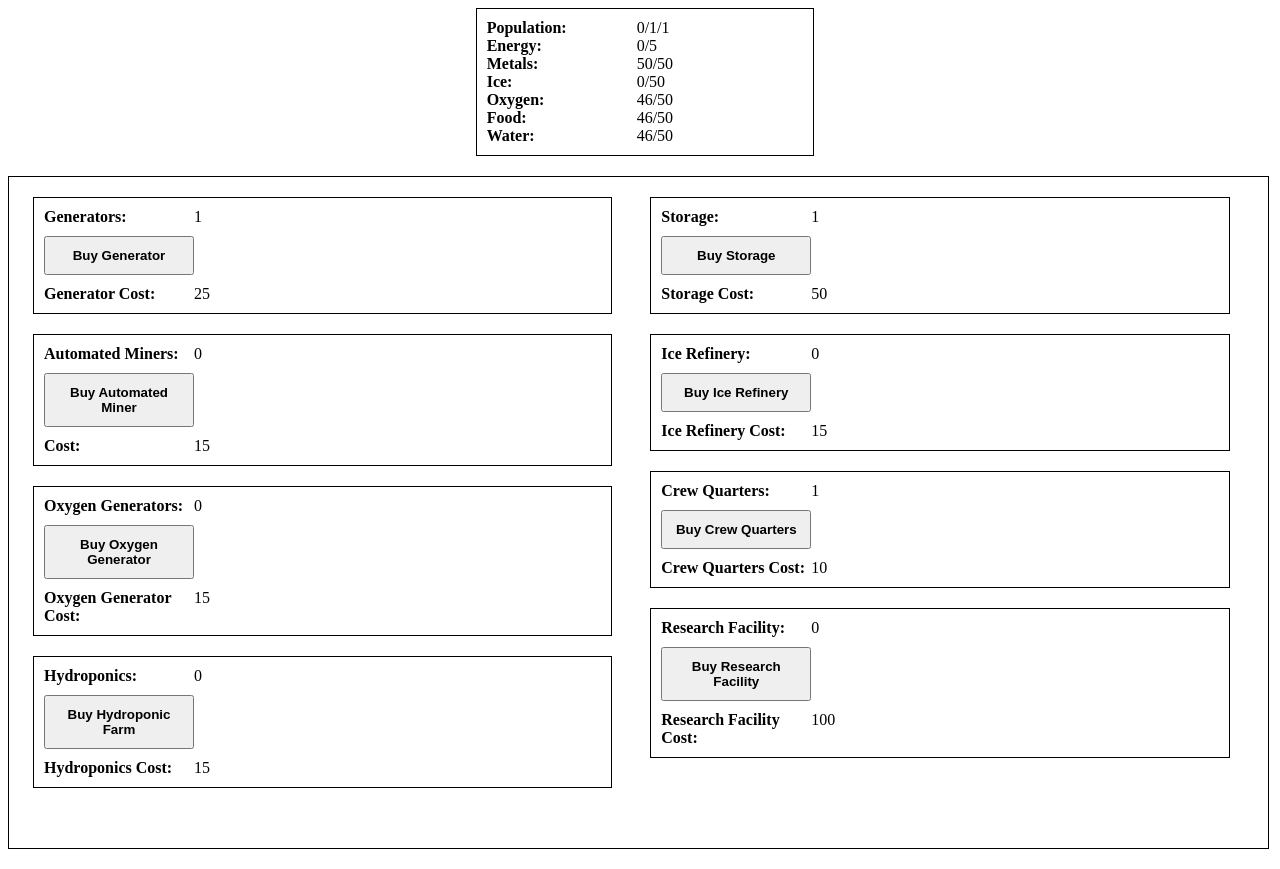
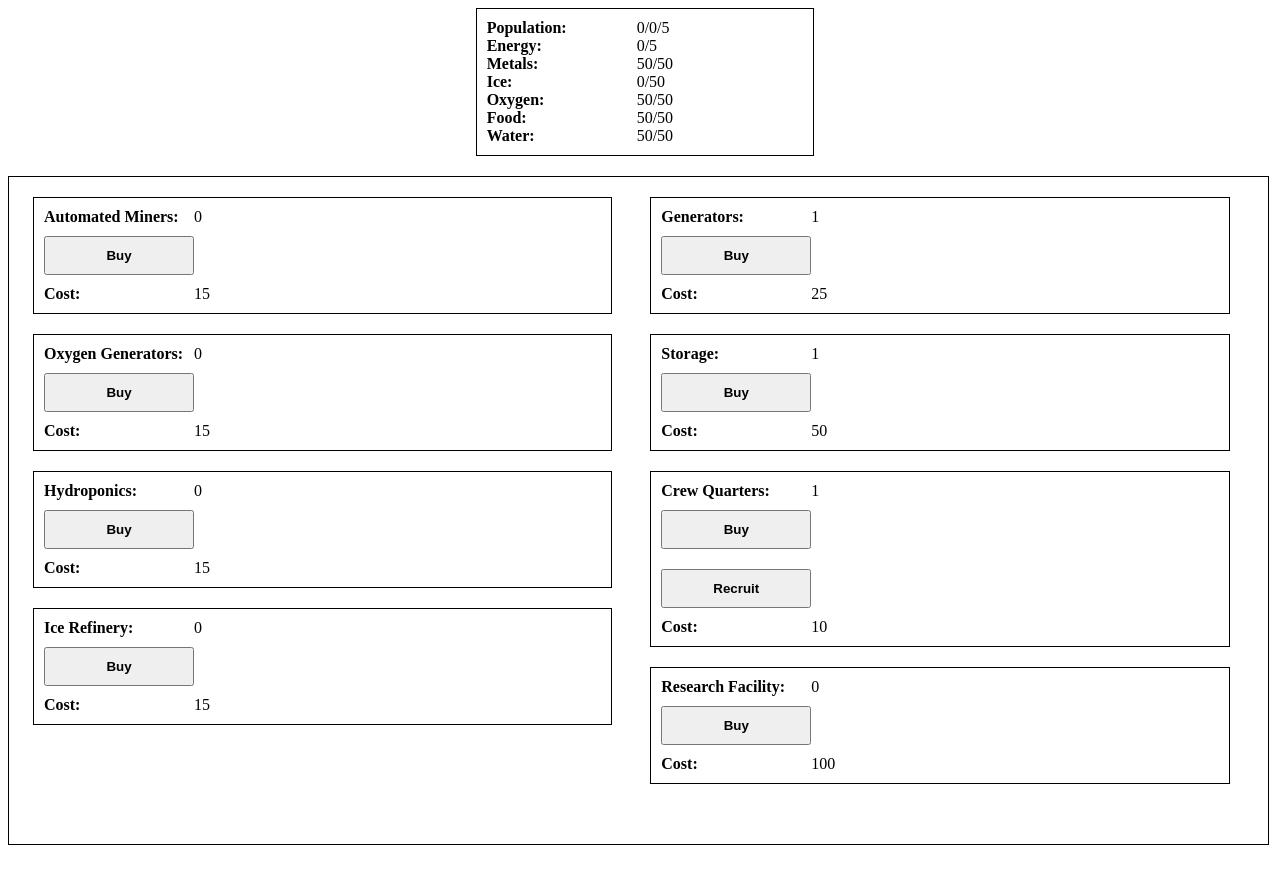
Before and after one commit to warpwarestudios/warpwarestudios.github.io, a plain HTML site: page index.html in a window 1280 px wide. Drawn offline with Linux system fonts and the light colour scheme.

Commit message:
Changes so that you have to recruit crew

```diff
--- a/index.html
+++ b/index.html
@@ -23,51 +23,47 @@
 <div class="upgrades">
     <div class="leftpanels">
         <div>
-            <label>Generators:</label> <span id="generators">1</span>
-            <button onclick="buyGenerator()">Buy Generator</button>
-            <label>Generator Cost:</label> <span id="genCost">25</span>
-
-        </div>
-        <div>
             <label>Automated Miners:</label> <span id="miners">0</span>
-            <button onclick="buyMiner()">Buy Automated Miner</button>
+            <button onclick="buyMiner()">Buy</button>
             <label>Cost:</label> <span id="minerCost">15</span>
-
         </div>
         <div>
             <label>Oxygen Generators:</label> <span id="lifesupport">0</span>
-            <button onclick="buyLifeSupport()">Buy Oxygen Generator</button>
-            <label>Oxygen Generator Cost:</label> <span id="lsCost">15</span>
-
+            <button onclick="buyLifeSupport()">Buy</button>
+            <label>Cost:</label> <span id="lsCost">15</span>
         </div>
         <div>
             <label>Hydroponics:</label> <span id="hydroponics">0</span>
-            <button onclick="buyHydroponics()">Buy Hydroponic Farm</button>
-            <label>Hydroponics Cost:</label> <span id="hydroponicsCost">15</span>
-
+            <button onclick="buyHydroponics()">Buy</button>
+            <label>Cost:</label> <span id="hydroponicsCost">15</span>
+        </div>
+         <div>
+            <label>Ice Refinery:</label> <span id="refineries">0</span>
+            <button onclick="buyRefinery()">Buy</button>
+            <label>Cost:</label> <span id="IceRefineryCost">15</span>
         </div>
     </div>
     <div class="rightpanels">
         <div>
+            <label>Generators:</label> <span id="generators">1</span>
+            <button onclick="buyGenerator()">Buy</button>
+            <label>Cost:</label> <span id="genCost">25</span>
+        </div>
+	    <div>
             <label>Storage:</label> <span id="storage">1</span>
-            <button onclick="buyStorage()">Buy Storage</button>
-            <label>Storage Cost:</label> <span id="StorageCost">50</span>
-
+            <button onclick="buyStorage()">Buy</button>
+            <label>Cost:</label> <span id="StorageCost">50</span>
         </div>
-        <div>
-            <label>Ice Refinery:</label> <span id="refineries">0</span>
-            <button onclick="buyRefinery()">Buy Ice Refinery</button>
-            <label>Ice Refinery Cost:</label> <span id="IceRefineryCost">15</span>
-        </div>
-        <div>
+   		<div>
             <label>Crew Quarters:</label> <span id="quarters">1</span>
-            <button onclick="buyCrewQuarters()">Buy Crew Quarters</button>
-            <label>Crew Quarters Cost:</label> <span id="qsCost">10</span>
+            <button onclick="buyCrewQuarters()">Buy</button>
+            <button onclick="Recruit()">Recruit</button>
+            <label>Cost:</label> <span id="qsCost">10</span>
         </div>
         <div>
             <label>Research Facility:</label> <span id="research">0</span>
-            <button onclick="">Buy Research Facility</button>
-            <label>Research Facility Cost:</label> <span id="researchCost">100</span>
+            <button onclick="">Buy</button>
+            <label>Cost:</label> <span id="researchCost">100</span>
         </div>
     </div>
 </div>
--- a/interface.css
+++ b/interface.css
@@ -16,8 +16,6 @@
      float: left;
      margin: 10px 0;
      padding: 10px;
-     clear: left;
-     float: left;
      font-weight: bold;
      width: 150px;
  }
--- a/main.js
+++ b/main.js
@@ -9,7 +9,7 @@ var ice = 0;
 var metals = 100;
 var date = 0;
 var workers = 0;
-var population = 1;
+var population = 0;
 var populationmax = 1;
 var storagemax = 100;
 
@@ -34,6 +34,19 @@ function newDay(){
 	updateWater();
 	updateFood();
 	updateCrew();
+}
+
+
+function Recruit()
+{
+	var genCost = 1;
+    if(oxygen >= genCost && water >= genCost && food >= genCost && population + workers < quarters){
+
+		oxygen = oxygen - genCost;
+		food = food - genCost;
+		water = water - genCost;
+		population = population + 1;
+    };
 }
 
 function buyCrewQuarters()
@@ -68,7 +81,7 @@ function buyMiner(){
 	updateCrew(); // calculate current crew
     var minerCost = Math.floor(15 + (autominers/3));
     if(metals >= minerCost && energy < energymax && population > 0){
-        autominers = autominers + 1;
+    	autominers = autominers + 1;
     	metals = metals - minerCost;
         document.getElementById('miners').innerHTML = autominers;
        	var metalsTotal = metals + "/" + storagemax;
@@ -83,6 +96,8 @@ function buyLifeSupport(){
 	updateCrew(); // calculate current crew
     var lsCost = Math.floor(15 + (lifesupport/3));
     if(metals >= lsCost && energy < energymax && population > 0){
+        population = population - 1;
+    	workers = workers + 1;
         lifesupport = lifesupport + 1;
     	metals = metals - lsCost;
         document.getElementById('lifesupport').innerHTML = lifesupport;
@@ -98,6 +113,8 @@ function buyHydroponics(){
 	updateCrew(); // calculate current crew
     var farmCost = Math.floor(15 + (farms/3));
     if(metals >= farmCost && energy < energymax && population > 0){
+        population = population - 1;
+    	workers = workers + 1;
         farms = farms + 1;
     	metals = metals - farmCost;
         document.getElementById('hydroponics').innerHTML = farms;
@@ -113,6 +130,8 @@ function buyRefinery(){
 	updateCrew(); // calculate current crew
     var refCost = Math.floor(15 + (refineries/3));
     if(metals >= refCost && energy < energymax && population > 0){
+        population = population - 1;
+    	workers = workers + 1;
         refineries = refineries + 1;
     	metals = metals - refCost;
         document.getElementById('refineries').innerHTML = refineries;
@@ -206,7 +225,7 @@ function updateMaterials(){
 }
 
 function updateOxygen(){
-	oxygen = oxygen - quarters;
+	oxygen = oxygen - (population + workers);
 	storagemax = storage * 50;
 
 	if(oxygen < storagemax)
@@ -228,7 +247,7 @@ function updateOxygen(){
 
 function updateFood(){
 
-	food = food - quarters;
+	food = food - (population + workers);
 	storagemax = storage * 50;
 	if(food < storagemax)
 	{
@@ -248,7 +267,7 @@ function updateFood(){
 }
 
 function updateWater(){
-	water = water - quarters;
+	water = water - (population + workers);
 	storagemax = storage * 50;
 	if(water < storagemax)
 	{
@@ -322,9 +341,7 @@ function generateFood()
 function updateCrew(){
 
 
-	workers = autominers + lifesupport + farms + refineries + research;
-	populationmax = 1 * quarters;
-	population = populationmax - workers;
+	populationmax = 5 * quarters;
 
 	//check for not enough water/food/etc and kill off population
 	//if worker is killed reduce efficiency of random resource until supplies are restored
```
